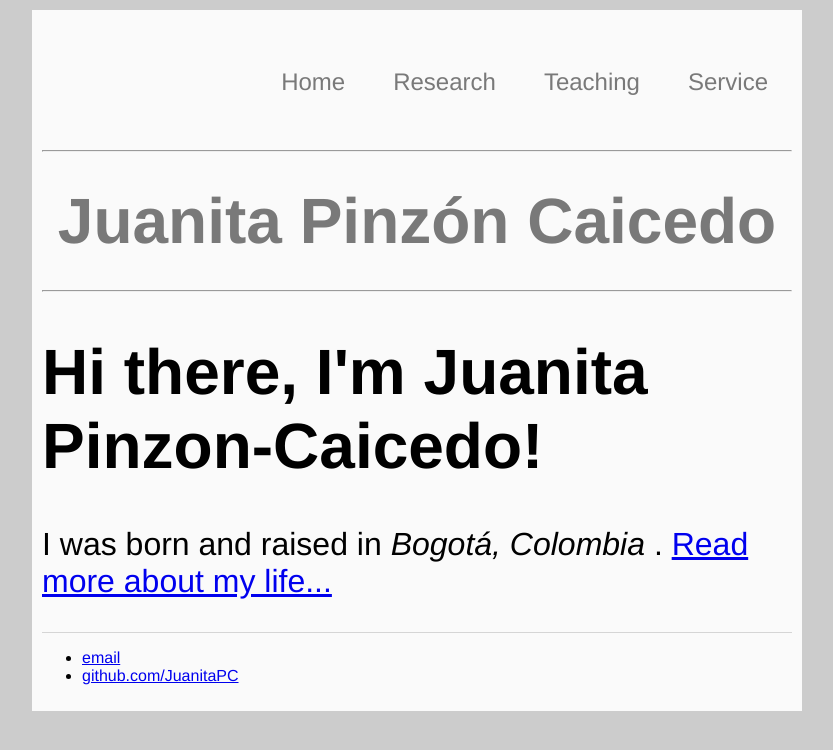
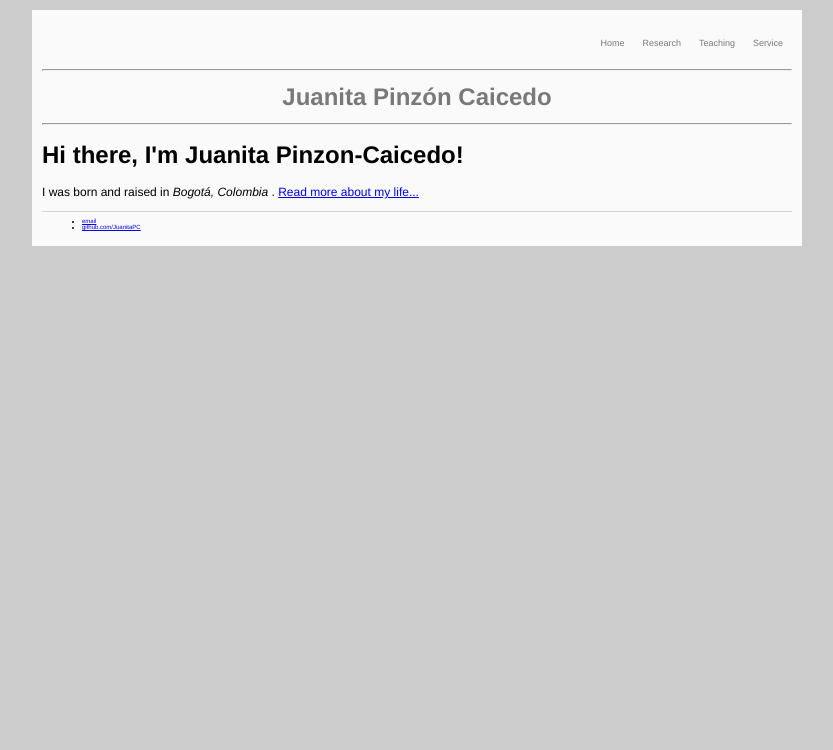
Before and after one commit to JuanitaPC/JuanitaPC.github.io, a Jekyll site: the page built from index.html, in a window 1280 px wide. Shown: the top 750 px of the page, without its empty margins (223-1056 px from the left). Built offline with Jekyll 4.4.1, drawn with Linux system fonts in a browser that asks for light colours.

Commit message:
Update main.css

```diff
--- a/css/main.css
+++ b/css/main.css
@@ -5,14 +5,19 @@ body {
 	margin-left: auto;
 	background: rgb(204,204,204);
 	font-family: Helvetica, Arial, sans-serif;
-	font-size: 2em;
+	font-size: 12px;
 	color: black;
 }
 .contenido{
+	margin-top: 10px;
+	margin-bottom: 10px;
+	margin-right: auto;
+	margin-left: auto;
 	background: rgb(250,250,250);
-	margin: 10px auto;
 	width: 750px;
 	padding: 10px;
+	min-height: 100%;
+	position: relative;
 }
 nav{
 	font-size: 0.75em;
```
